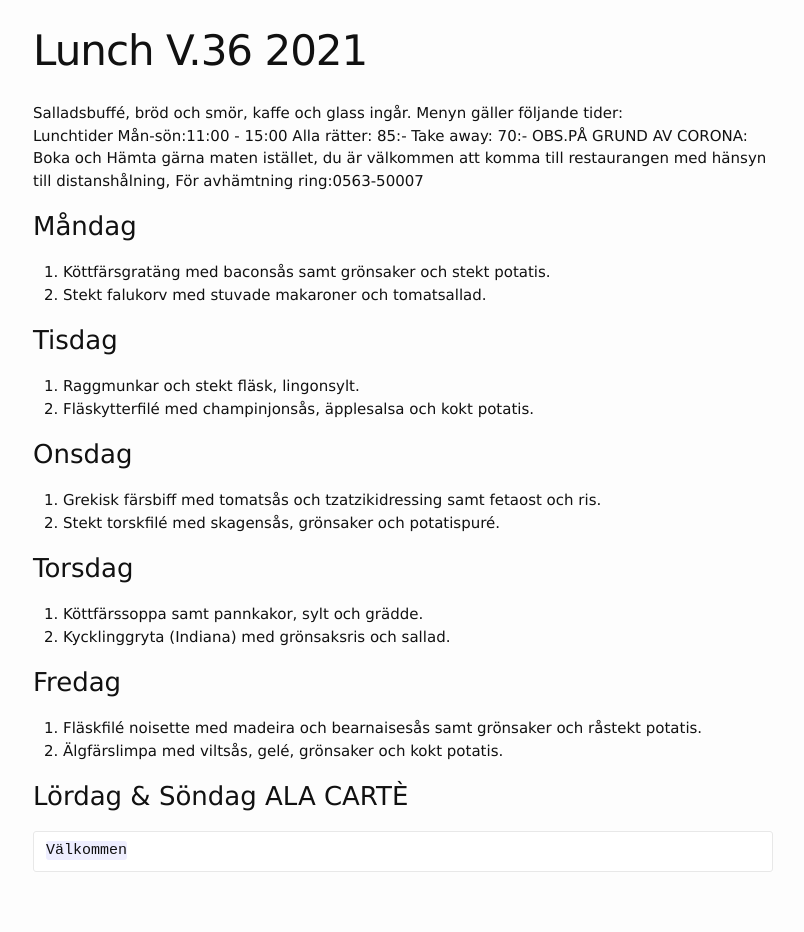
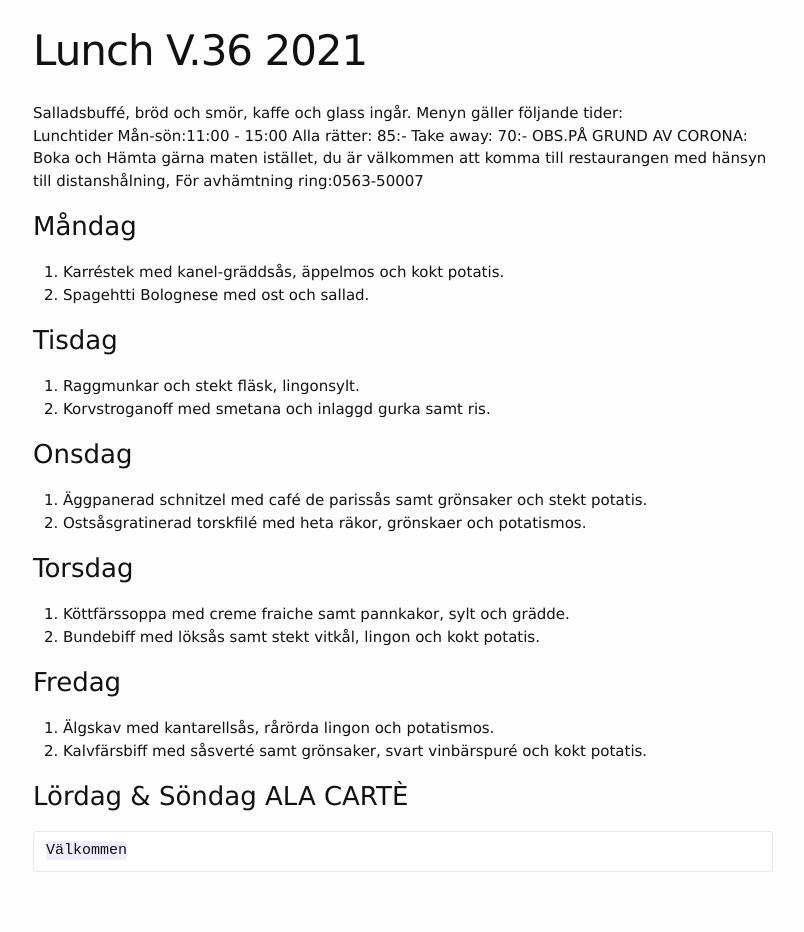
Before and after one commit to FarInn62/farinn62.github.io, a Jekyll site: the page built from lunch.md, in a window 1280 px wide. Shown: the whole page, without its empty margins (237-1041 px from the left). Built offline with Jekyll 4.4.1, drawn with Linux system fonts in a browser that asks for light colours.

Commit message:
Update lunch.md

```diff
--- a/lunch.md
+++ b/lunch.md
@@ -12,24 +12,24 @@ OBS.PÅ GRUND AV CORONA: Boka och Hämta gärna maten istället, du är välkomm
 
 
 ### Måndag
-1. Köttfärsgratäng med baconsås samt grönsaker och stekt potatis.
-2. Stekt falukorv med stuvade makaroner och tomatsallad.
+1. Karréstek med kanel-gräddsås, äppelmos och kokt potatis.
+2. Spagehtti Bolognese med ost och sallad.
 
 ### Tisdag
 1. Raggmunkar och stekt fläsk, lingonsylt.
-2. Fläskytterfilé med champinjonsås, äpplesalsa och kokt potatis.
+2. Korvstroganoff med smetana och inlaggd gurka samt ris.
 
 ### Onsdag
-1. Grekisk färsbiff med tomatsås och tzatzikidressing samt fetaost och ris.
-2. Stekt torskfilé med skagensås, grönsaker och potatispuré.
+1. Äggpanerad schnitzel med café de parissås samt grönsaker och stekt potatis.
+2. Ostsåsgratinerad torskfilé med heta räkor, grönskaer och potatismos.
 
 ### Torsdag
-1. Köttfärssoppa samt pannkakor, sylt och grädde.
-2. Kycklinggryta (Indiana) med grönsaksris och sallad.
+1. Köttfärssoppa med creme fraiche samt pannkakor, sylt och grädde.
+2. Bundebiff med löksås samt stekt vitkål, lingon och kokt potatis.
 
 ### Fredag
-1. Fläskfilé noisette med madeira och bearnaisesås samt grönsaker och råstekt potatis.
-2. Älgfärslimpa med viltsås, gelé, grönsaker och kokt potatis.
+1. Älgskav med kantarellsås, rårörda lingon och potatismos.
+2. Kalvfärsbiff med såsverté samt grönsaker, svart vinbärspuré och kokt potatis.
 
 
 ### Lördag & Söndag ALA CARTÈ
```
